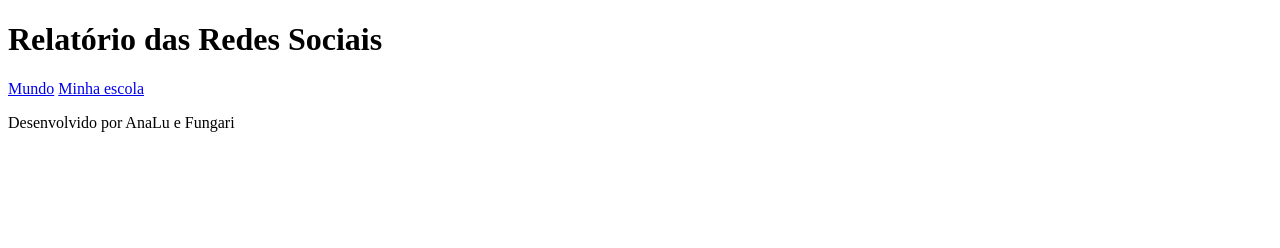
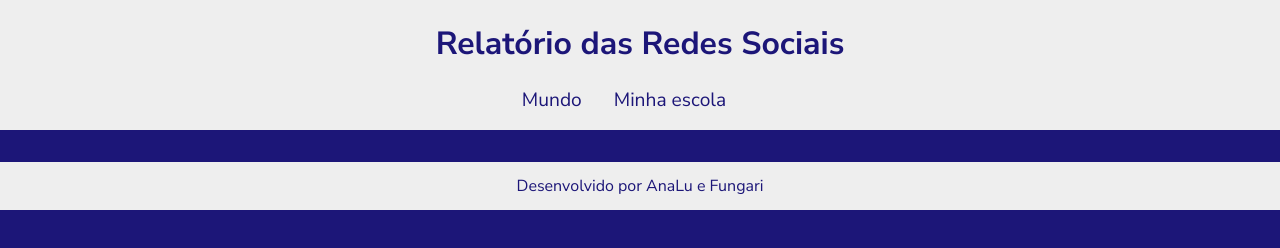
Before and after one commit to Fungari1/Projeto-3-trimestre, a plain HTML site: page index.html in a window 1280 px wide. Drawn offline with Linux system fonts and the light colour scheme.

Commit message:
Add files via upload

```diff
--- a/index.html
+++ b/index.html
@@ -4,6 +4,7 @@
     <meta charset="UTF-8">
     <meta name="viewport" content="width=device-width, initial-scale=1.0">
     <title>Redes Sociais</title>
+    <link rel="stylesheet" href="style.css">
 </head>
 <body>
     <header>
--- a/style.css
+++ b/style.css
@@ -0,0 +1,58 @@
+@import url('https://fonts.googleapis.com/css2?family=Nunito+Sans:ital,opsz,wght@0,6..12,200..1000;1,6..12,200..1000&display=swap');
+
+:root {
+    --bg-color: #1C1678;
+    --primary-color: #EEEEEE;
+    --secondary-color: #8576FF;
+    --font: "Nunito Sans", sans-serif;
+}
+
+body {
+    background-color: var(--bg-color);
+    color: var(--primary-color);
+    font-family: var(--font);
+    height: 100vh;
+    margin: 0;
+}
+
+header {
+    background-color: var(--primary-color);
+    text-align: center;
+    padding: 1px;
+}
+
+h1 {
+    font-size: 2rem;
+    color: var(--bg-color);
+    font-weight: 700;
+}
+
+nav {
+    display: flex;
+    justify-content: center;
+    font-weight: 400;
+}
+
+nav a {
+    text-decoration: none;
+    color: var(--bg-color);
+    margin: 0 2rem 1rem 0rem;
+    font-size: 1.2rem;
+}
+
+nav a:hover {
+    text-decoration: underline;
+    transform: scale(0.90);
+    transition: transform 0.1s;
+}
+
+footer {
+    display: flex;
+    align-items: center;
+    justify-content: center;
+    background-color: var(--primary-color);
+    color: var(--bg-color);
+    width: 100%;
+    height: 3rem;
+    margin-top: 2rem;
+}
```
